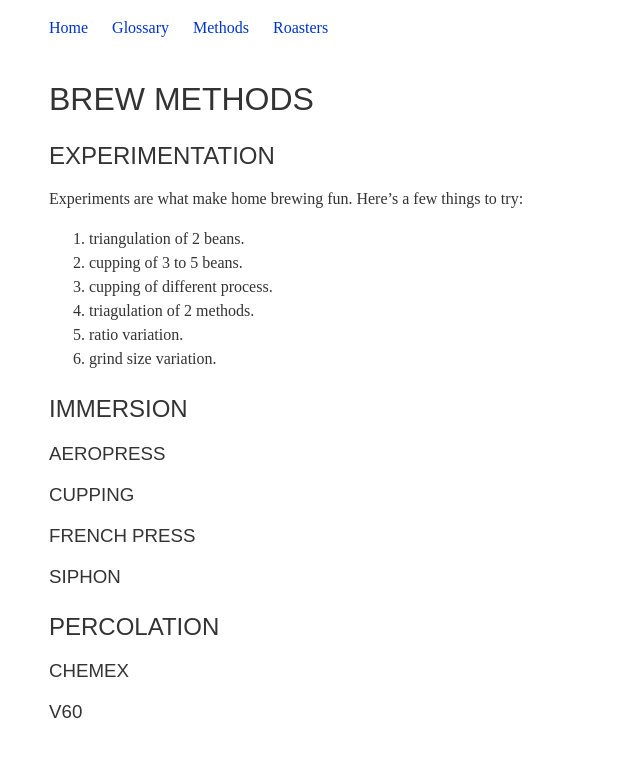
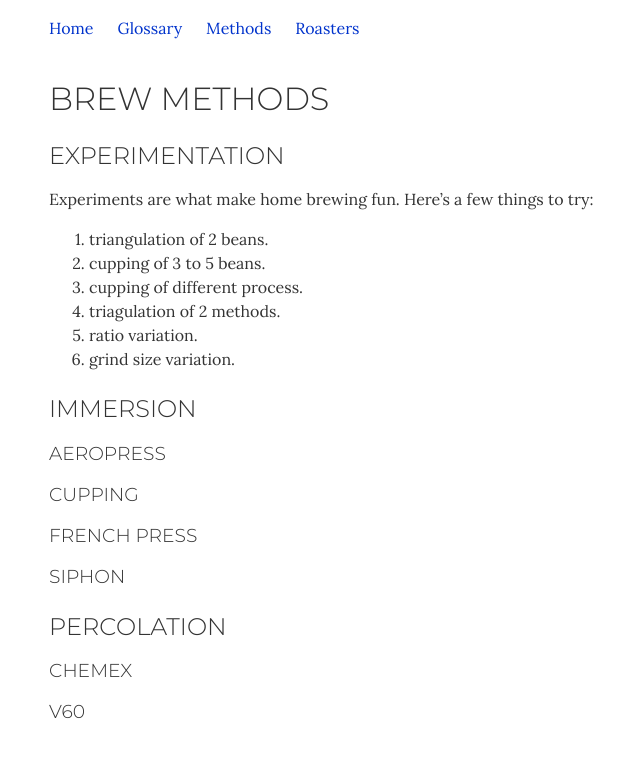
Before and after one commit to natecafe/natecafe, a Jekyll site: the page built from brew-methods.md, in a window 1280 px wide. Shown: the top 758 px of the page, without its empty margins (271-911 px from the left). Built offline with Jekyll 4.4.1, drawn with Linux system fonts in a browser that asks for light colours; some web fonts are replaced.

Commit message:
Self host fonts

```diff
--- a/_layouts/default.html
+++ b/_layouts/default.html
@@ -14,7 +14,6 @@
   <meta charset="UTF-8">
   <meta name="viewport" content="width=device-width, intial-scale=1">
   <meta name="google-site-verification" content="GHar7vo3iXNZ0F56_3ZCnIanWMWAG9C3uJY21MGdrdM" />
-  <link rel="preconnect" href="https://fonts.gstatic.com" crossorigin>
   <link rel="stylesheet" href="/sp.css?t={{site.time | date_to_xmlschema}}">
 </head>
 <body>
--- a/sp.css
+++ b/sp.css
@@ -5,7 +5,7 @@ font-family: 'Lora';
 font-style: normal;
 font-weight: 400;
 font-display: swap;
-src: url(https://fonts.gstatic.com/s/lora/v16/0QIvMX1D_JOuMwT7I_FMl_GW8g.woff2) format('woff2');
+src: url(/res/f/0QIvMX1D_JOuMwT7I_FMl_GW8g.woff2) format('woff2');
 unicode-range: U+0100-024F, U+0259, U+1E00-1EFF, U+2020, U+20A0-20AB, U+20AD-20CF, U+2113, U+2C60-2C7F, U+A720-A7FF;
 }
 /* latin */
@@ -14,7 +14,7 @@ font-family: 'Lora';
 font-style: normal;
 font-weight: 400;
 font-display: swap;
-src: url(https://fonts.gstatic.com/s/lora/v16/0QIvMX1D_JOuMwr7I_FMl_E.woff2) format('woff2');
+src: url(/res/f/0QIvMX1D_JOuMwr7I_FMl_E.woff2) format('woff2');
 unicode-range: U+0000-00FF, U+0131, U+0152-0153, U+02BB-02BC, U+02C6, U+02DA, U+02DC, U+2000-206F, U+2074, U+20AC, U+2122, U+2191, U+2193, U+2212, U+2215, U+FEFF, U+FFFD;
 }
 /* latin-ext */
@@ -23,7 +23,7 @@ font-family: 'Lora';
 font-style: normal;
 font-weight: 700;
 font-display: swap;
-src: url(https://fonts.gstatic.com/s/lora/v16/0QIvMX1D_JOuMwT7I_FMl_GW8g.woff2) format('woff2');
+src: url(/res/f/0QIvMX1D_JOuMwT7I_FMl_GW8g.woff2) format('woff2');
 unicode-range: U+0100-024F, U+0259, U+1E00-1EFF, U+2020, U+20A0-20AB, U+20AD-20CF, U+2113, U+2C60-2C7F, U+A720-A7FF;
 }
 /* latin */
@@ -32,7 +32,7 @@ font-family: 'Lora';
 font-style: normal;
 font-weight: 700;
 font-display: swap;
-src: url(https://fonts.gstatic.com/s/lora/v16/0QIvMX1D_JOuMwr7I_FMl_E.woff2) format('woff2');
+src: url(/res/f/0QIvMX1D_JOuMwr7I_FMl_E.woff2) format('woff2');
 unicode-range: U+0000-00FF, U+0131, U+0152-0153, U+02BB-02BC, U+02C6, U+02DA, U+02DC, U+2000-206F, U+2074, U+20AC, U+2122, U+2191, U+2193, U+2212, U+2215, U+FEFF, U+FFFD;
 }
 /* latin-ext */
@@ -41,7 +41,7 @@ font-family: 'Montserrat';
 font-style: normal;
 font-weight: 300;
 font-display: swap;
-src: url(https://fonts.gstatic.com/s/montserrat/v15/JTURjIg1_i6t8kCHKm45_cJD3gfD_vx3rCubqg.woff2) format('woff2');
+src: url(/res/f/JTURjIg1_i6t8kCHKm45_cJD3gfD_vx3rCubqg.woff2) format('woff2');
 unicode-range: U+0100-024F, U+0259, U+1E00-1EFF, U+2020, U+20A0-20AB, U+20AD-20CF, U+2113, U+2C60-2C7F, U+A720-A7FF;
 }
 /* latin */
@@ -50,6 +50,6 @@ font-family: 'Montserrat';
 font-style: normal;
 font-weight: 300;
 font-display: swap;
-src: url(https://fonts.gstatic.com/s/montserrat/v15/JTURjIg1_i6t8kCHKm45_cJD3gnD_vx3rCs.woff2) format('woff2');
+src: url(/res/f/JTURjIg1_i6t8kCHKm45_cJD3gnD_vx3rCs.woff2) format('woff2');
 unicode-range: U+0000-00FF, U+0131, U+0152-0153, U+02BB-02BC, U+02C6, U+02DA, U+02DC, U+2000-206F, U+2074, U+20AC, U+2122, U+2191, U+2193, U+2212, U+2215, U+FEFF, U+FFFD;
 }
```
Also changed, not shown: res/f/0QIvMX1D_JOuMwT7I_FMl_GW8g.woff2 (added), res/f/0QIvMX1D_JOuMwr7I_FMl_E.woff2 (added), res/f/JTURjIg1_i6t8kCHKm45_cJD3gfD_vx3rCubqg.woff2 (added), res/f/JTURjIg1_i6t8kCHKm45_cJD3gnD_vx3rCs.woff2 (added).
